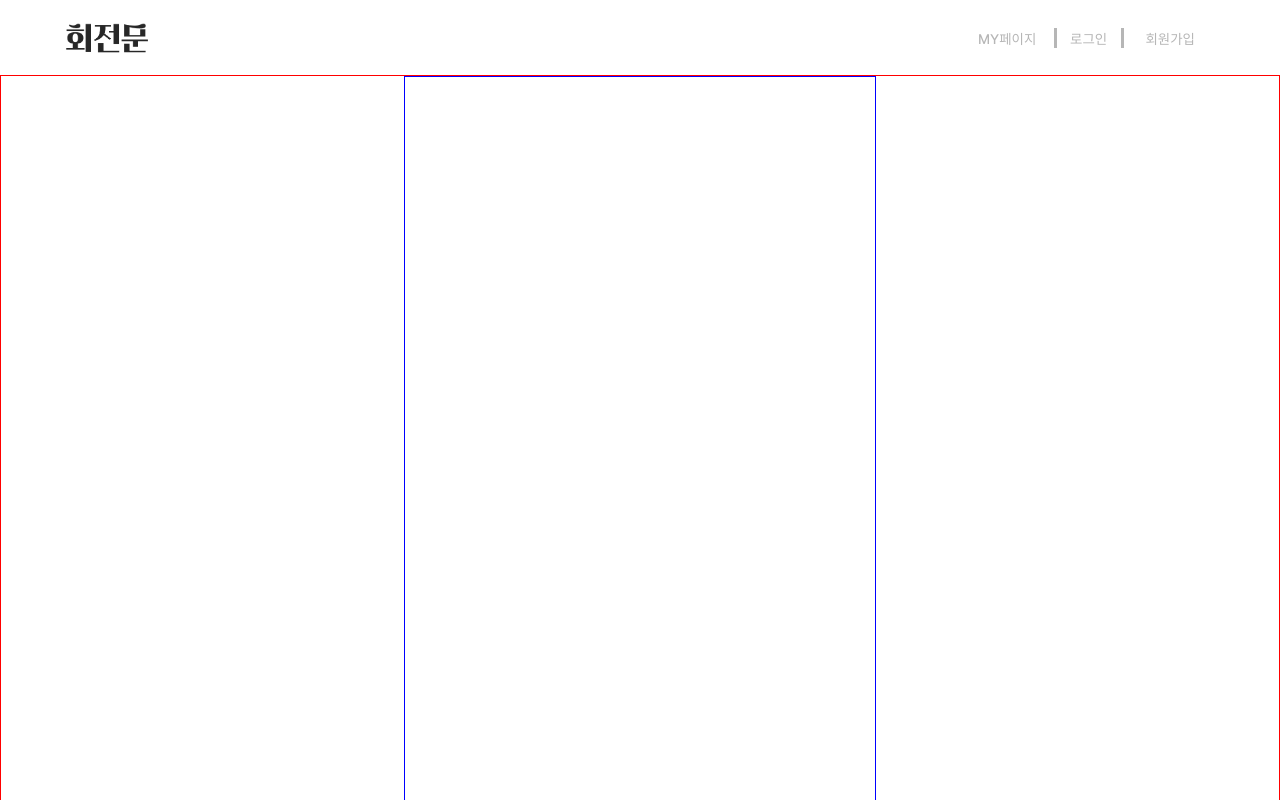
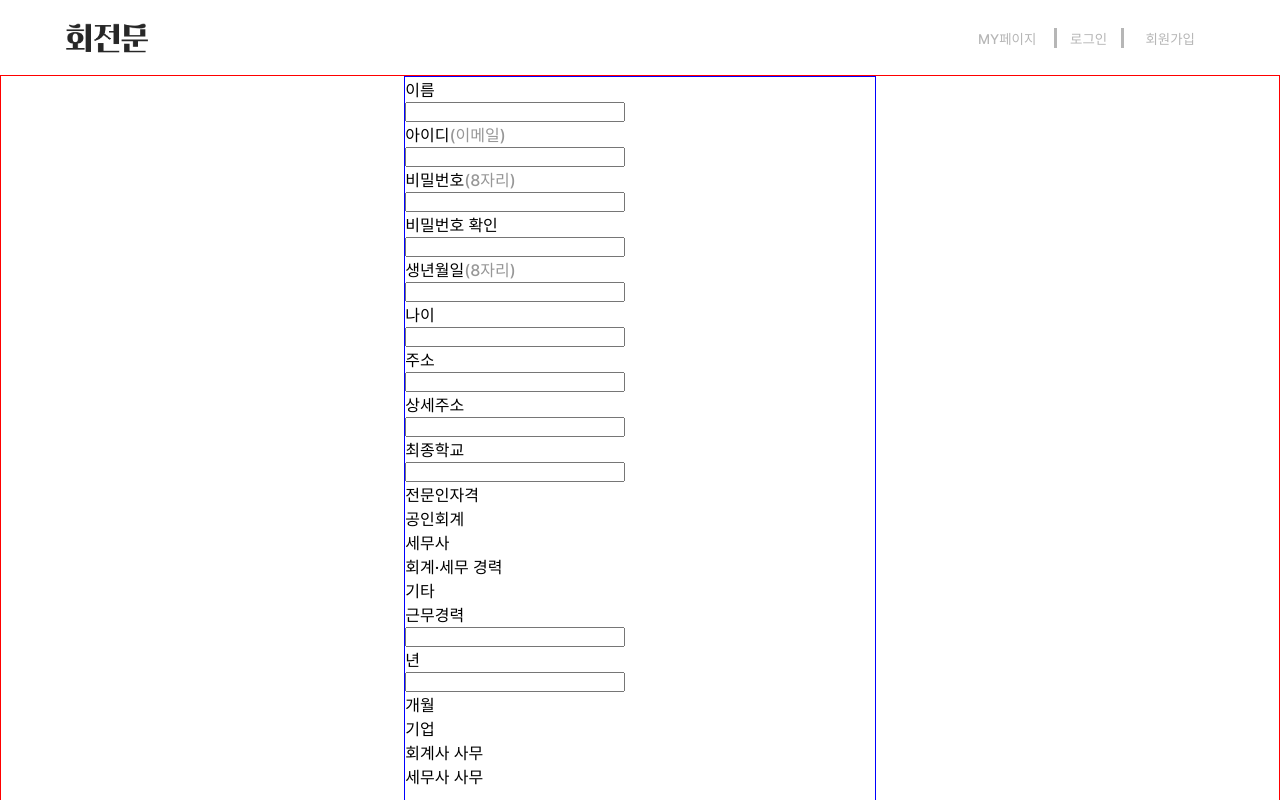
Before and after one commit to KMS322/apsp, a React (Create React App) app: page /signInForm in a window 1280 px wide. Shown: the top 800 px of the page. Built offline with nearby package versions, Linux system fonts and the light colour scheme.

Commit message:
231107_01

```diff
--- a/src/pages/signInForm/signInFormS2.js
+++ b/src/pages/signInForm/signInFormS2.js
@@ -1,8 +1,108 @@
+import React, { useState } from "react";
 import "../../css/signInForm.css";
 const SignInFormS2 = () => {
+  const [inputValues, setInputValues] = useState([
+    { name: "userName", value: "", label: "이름", type: "text" },
+    {
+      name: "userID",
+      value: "",
+      label: "아이디",
+      span: "(이메일)",
+      type: "password",
+    },
+    {
+      name: "userPW",
+      value: "",
+      label: "비밀번호",
+      span: "(8자리)",
+      type: "password",
+    },
+    { name: "userPW2", value: "", label: "비밀번호 확인", type: "text" },
+    {
+      name: "userBirth",
+      value: "",
+      label: "생년월일",
+      span: "(8자리)",
+      type: "text",
+    },
+    { name: "userAge", value: "", label: "나이", type: "text" },
+    { name: "userAdress", value: "", label: "주소", type: "text" },
+    { name: "userAdressDetail", value: "", label: "상세주소", type: "text" },
+    { name: "userSchool", value: "", label: "최종학교", type: "text" },
+  ]);
+  const [inputValues2, setInputValues2] = useState([
+    { name: "careerYear", value: "", label: "년", type: "number" },
+    { name: "careerMonth", value: "", label: "개월", type: "number" },
+  ]);
+  const handleInputChange = (event, name) => {
+    const newInputValues = [...inputValues];
+    const index = newInputValues.findIndex((item) => item.name === name);
+    newInputValues[index].value = event.target.value;
+    setInputValues(newInputValues);
+  };
+  const handleInputChange2 = (event, name) => {
+    const newInputValues2 = [...inputValues2];
+    const index = newInputValues2.findIndex((item) => item.name === name);
+    newInputValues2[index].value = event.target.value;
+    setInputValues2(newInputValues2);
+  };
   return (
     <div className="signInForm_s2">
-      <div className="form_container"></div>
+      <div className="form_container">
+        {inputValues.map((value, index) => {
+          return (
+            <div className="input_box" key={index}>
+              <p>
+                {value.label}
+                <span>{value.span ? `${value.span}` : ""}</span>
+              </p>
+              <input
+                name={value.name}
+                type={value.type}
+                value={value.value}
+                onChange={(event) => {
+                  handleInputChange(event, value.name);
+                }}
+              />
+            </div>
+          );
+        })}
+        <div className="input_box">
+          <p>전문인자격</p>
+          <div className="select_box">
+            <div className="select">공인회계</div>
+            <div className="select">세무사</div>
+            <div className="select">회계·세무 경력</div>
+            <div className="select">기타 </div>
+          </div>
+        </div>
+        <div className="input_box">
+          <p>근무경력</p>
+          <div className="box_container">
+            {inputValues2.map((value, index) => {
+              return (
+                <div className="input_container">
+                  <input
+                    name={value.name}
+                    type={value.type}
+                    value={value.value}
+                    onChange={(event) => {
+                      handleInputChange2(event, value.name);
+                    }}
+                  />
+                  <p>{value.label}</p>
+                </div>
+              );
+            })}
+
+            <div className="select_container">
+              <div className="select">기업</div>
+              <div className="select">회계사 사무</div>
+              <div className="select">세무사 사무</div>
+            </div>
+          </div>
+        </div>
+      </div>
     </div>
   );
 };
```
